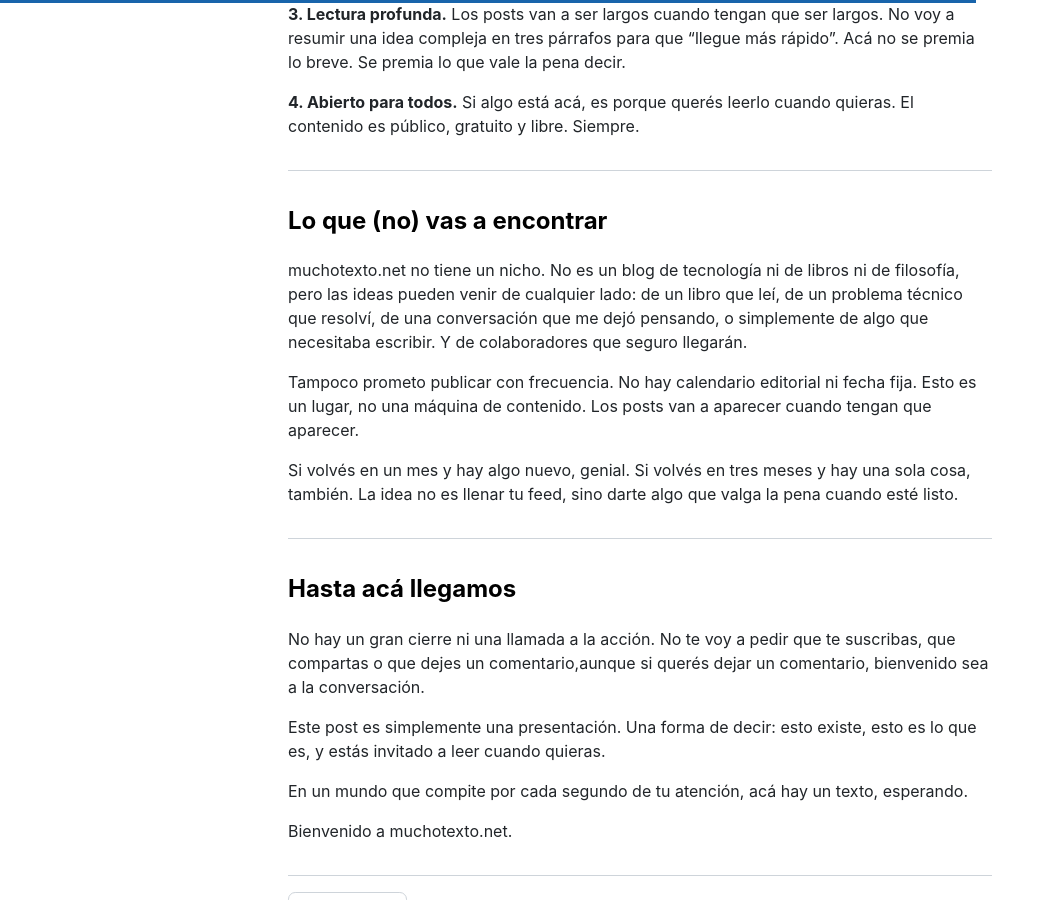
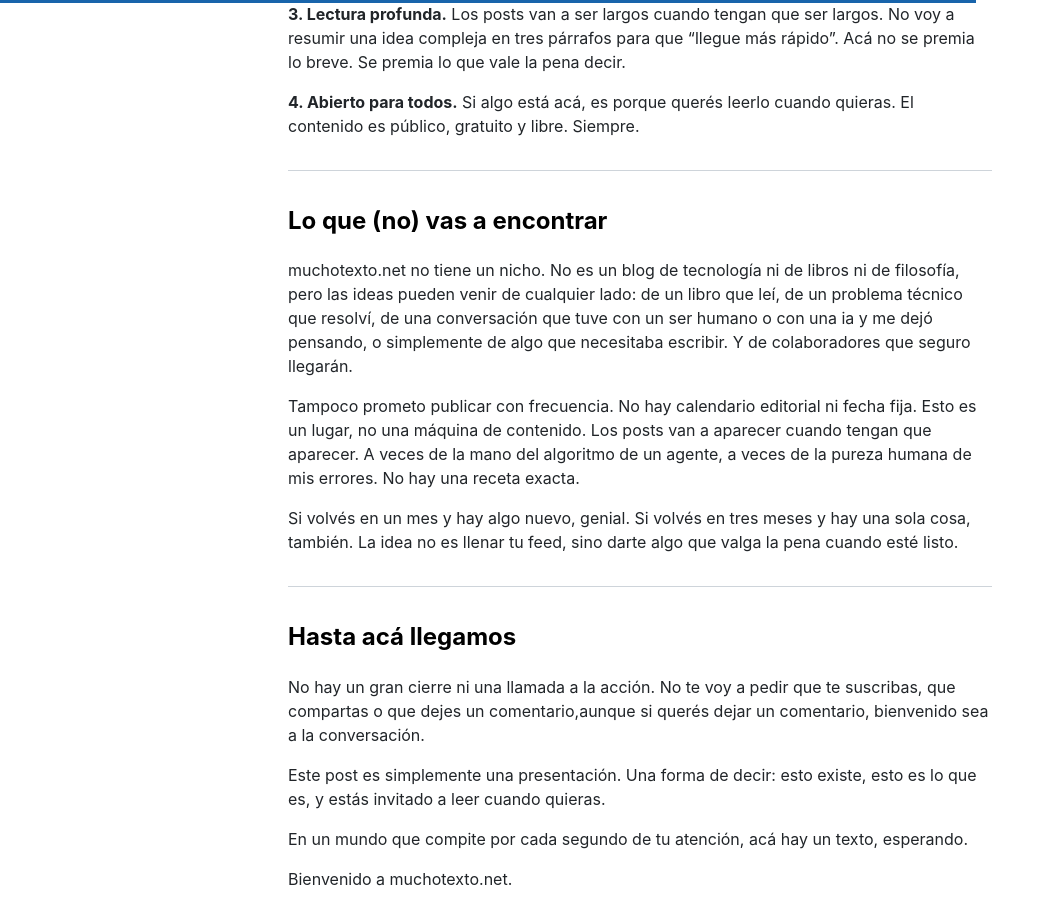
Before and after one commit to miravosqueinteresante/muchotexto.net, a Jekyll site: the page built from _posts/2026-05-10-primer-articulo.md, in a window 1280 px wide and 900 px high, scrolled down 1323 px. Shown: the whole window, without its empty margins (0-1051 px from the left). Built offline with Jekyll 4.4.1, drawn with Linux system fonts in a browser that asks for light colours; nearby versions of some CDN libraries; comment, search, counter and statistics services are not loaded.

Commit message:
Update 2026-05-10-primer-articulo.md

```diff
--- a/_posts/2026-05-10-primer-articulo.md
+++ b/_posts/2026-05-10-primer-articulo.md
@@ -42,9 +42,9 @@ muchotexto.net se apoya en cuatro pilares que definen todo lo que este espacio e
 
 ## Lo que (no) vas a encontrar
 
-muchotexto.net no tiene un nicho. No es un blog de tecnología ni de libros ni de filosofía, pero las ideas pueden venir de cualquier lado: de un libro que leí, de un problema técnico que resolví, de una conversación que me dejó pensando, o simplemente de algo que necesitaba escribir. Y de colaboradores que seguro llegarán.
+muchotexto.net no tiene un nicho. No es un blog de tecnología ni de libros ni de filosofía, pero las ideas pueden venir de cualquier lado: de un libro que leí, de un problema técnico que resolví, de una conversación que tuve con un ser humano o con una ia y me dejó pensando, o simplemente de algo que necesitaba escribir. Y de colaboradores que seguro llegarán.
 
-Tampoco prometo publicar con frecuencia. No hay calendario editorial ni fecha fija. Esto es un lugar, no una máquina de contenido. Los posts van a aparecer cuando tengan que aparecer.
+Tampoco prometo publicar con frecuencia. No hay calendario editorial ni fecha fija. Esto es un lugar, no una máquina de contenido. Los posts van a aparecer cuando tengan que aparecer. A veces de la mano del algoritmo de un agente, a veces de la pureza humana de mis errores. No hay una receta exacta.
 
 Si volvés en un mes y hay algo nuevo, genial. Si volvés en tres meses y hay una sola cosa, también. La idea no es llenar tu feed, sino darte algo que valga la pena cuando esté listo.
 
```
